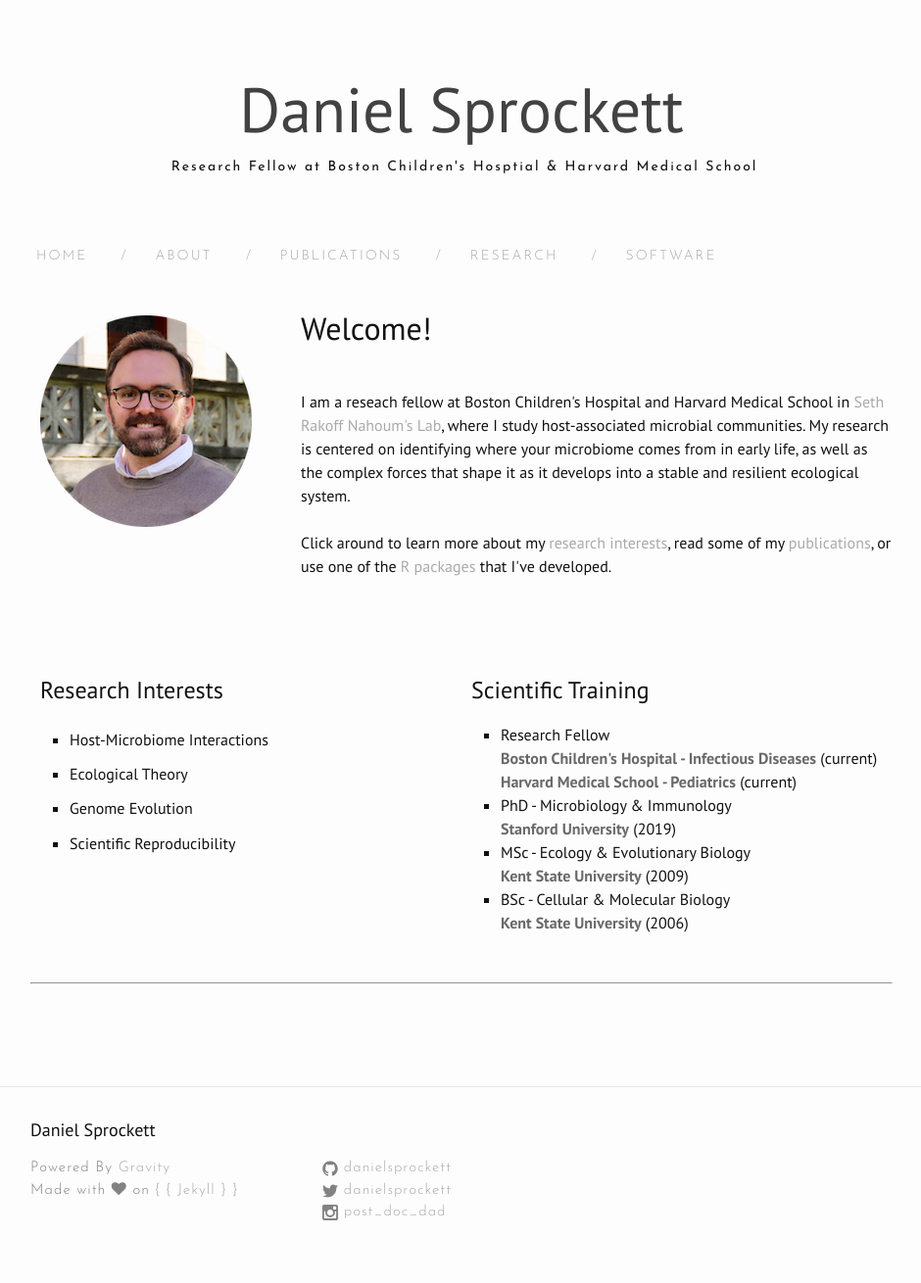
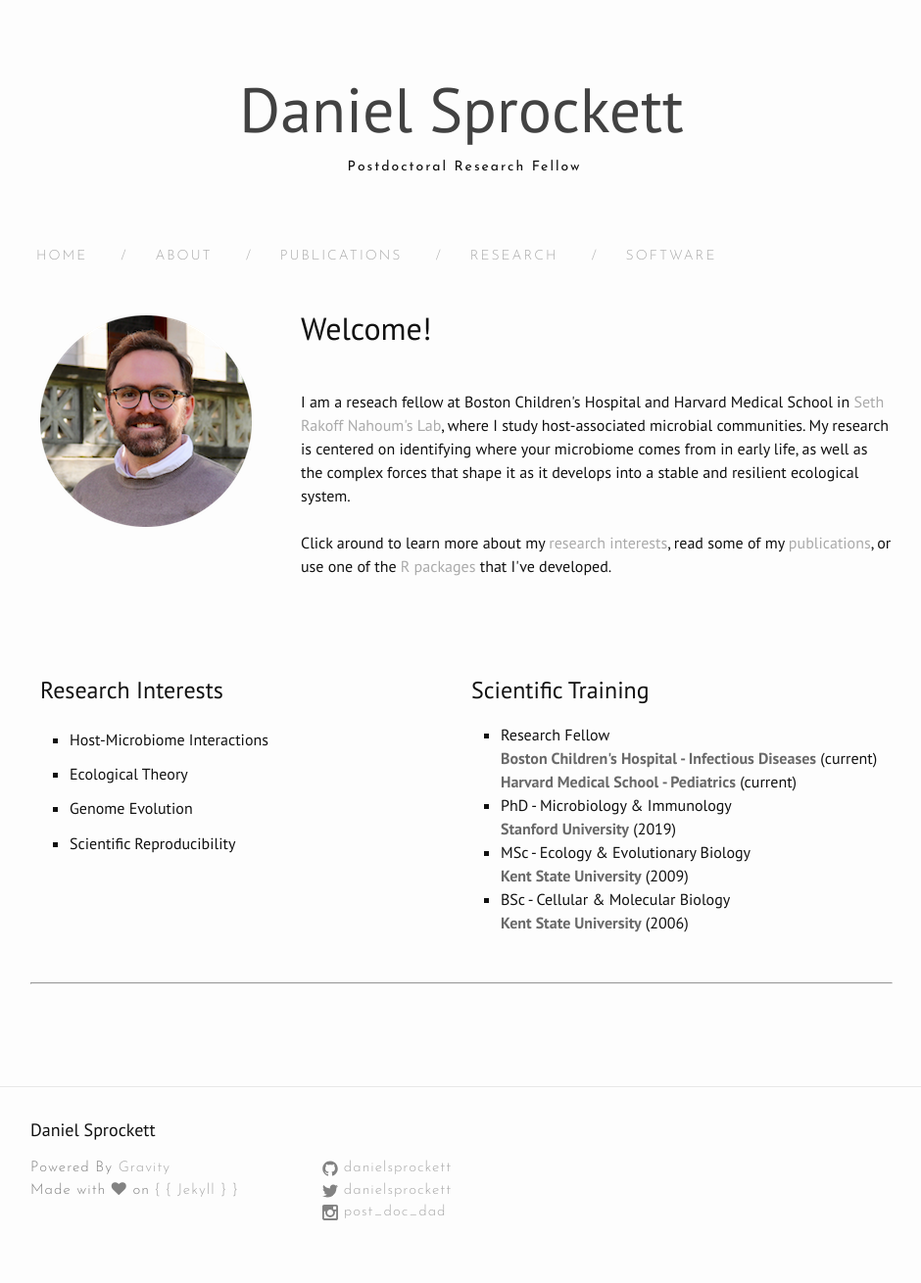
Before and after one commit to DanielSprockett/danielsprockett.github.io, a Jekyll site: the page built from index.html, in a window 1280 px wide. Shown: the whole page at 98% size, without its empty margins (169-1109 px from the left). Built offline with Jekyll 4.4.1, drawn with Linux system fonts in a browser that asks for light colours; nearby versions of some CDN libraries; the list of posts is cut into pages by our own code.

Commit message:
update affiliation

```diff
--- a/_config.yml
+++ b/_config.yml
@@ -8,7 +8,7 @@
 # Site settings
 title: Daniel Sprockett
 email: daniel.sprockett@gmail.com
-description: Research Fellow at Boston Children's Hosptial & Harvard Medical School
+description: Postdoctoral Research Fellow
 baseurl: "" # the subpath of your site, e.g. /blog
 url: "https://danielsprockett.github.io/" # the base hostname & protocol for your site
 twitter_username: danielsprockett
```
